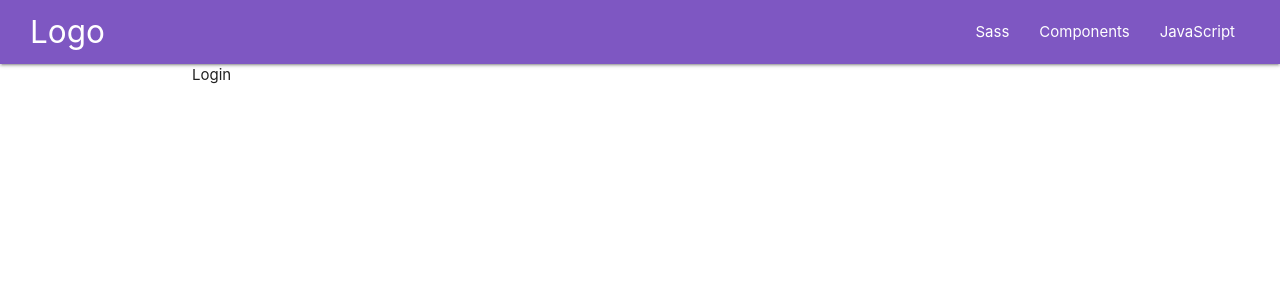
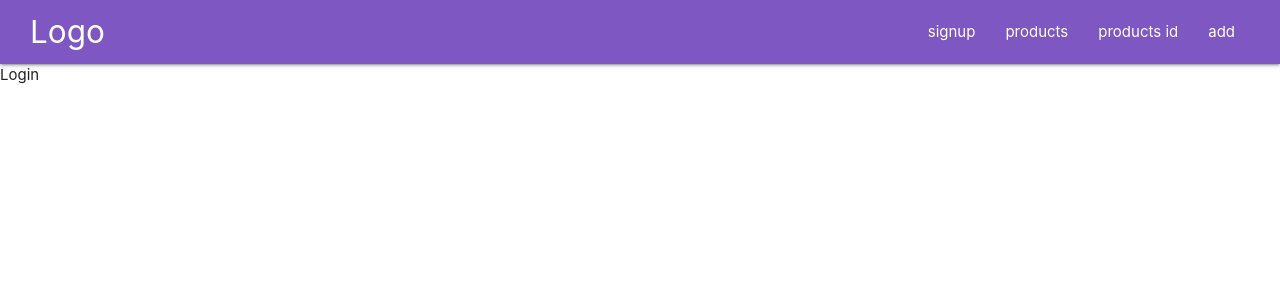
Before and after one commit to jeffersondesouza/functional-shopping, a React (Create React App) app: page / in a window 1280 px wide. Shown: the top 300 px of the page. Built offline with nearby package versions, Linux system fonts and the light colour scheme.

Commit message:
"react-router-dom": "^4.3.1", not works

```diff
--- a/src/App.js
+++ b/src/App.js
@@ -15,16 +15,15 @@ function App() {
   return (
     <div className="App">
       <MainNavBar />
-      <div className="container">
-        <Switch>
-          <Route exact to="/" component={Login} />
-          <Route exact to="/signup" component={SignUp} />
-          <Route exact to="/products" component={Orders} />
-          <Route exact to="/add-products" component={AddProduct} />
-          <Route exact to="/products/:id" component={ProductDetails} />
-          <Route exact to="/orders" component={Products} />
-        </Switch>
-      </div>
+      <Switch>
+        <Route exact to="/" component={Login} />
+        <Route to="/signup" component={SignUp} />
+        <Route to="/products" component={Orders} />
+        <Route to="/add-products" component={AddProduct} />
+        <Route to="/products/:id" component={ProductDetails} />
+        <Route to="/orders" component={Products} />
+        <Route to="*" component={Login} />
+      </Switch>
     </div>
   );
 }
--- a/src/view/components/MainNavBar/index.js
+++ b/src/view/components/MainNavBar/index.js
@@ -11,15 +11,18 @@ const MainNavBar = () => {
           <Link to="/" className="brand-logo">
             Logo
           </Link>
-          <ul id="nav-mobile" className="right hide-on-med-and-down">
+          <ul  className="right hide-on-med-and-down">
             <li>
-              <a href="sass.html">Sass</a>
+              <Link to="/signup">signup</Link>
             </li>
             <li>
-              <a href="badges.html">Components</a>
+              <Link to="/products">products</Link>
             </li>
             <li>
-              <a href="collapsible.html">JavaScript</a>
+              <Link to="/products/1">products id</Link>
+            </li>
+            <li>
+              <Link to="/add">add</Link>
             </li>
           </ul>
         </div>
```
Also changed, not shown: package.json (+3 -4 lines), 1 other file (tests, documents, lock files or other folders).
